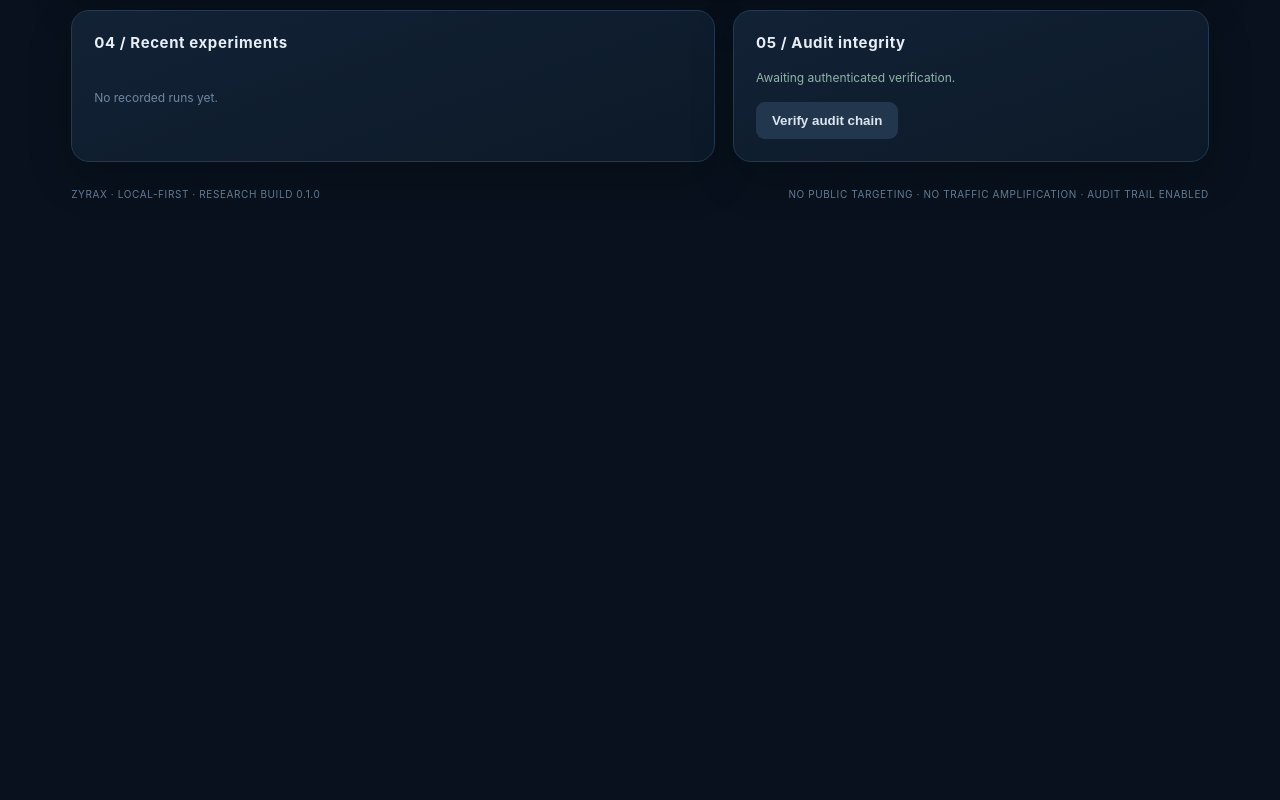
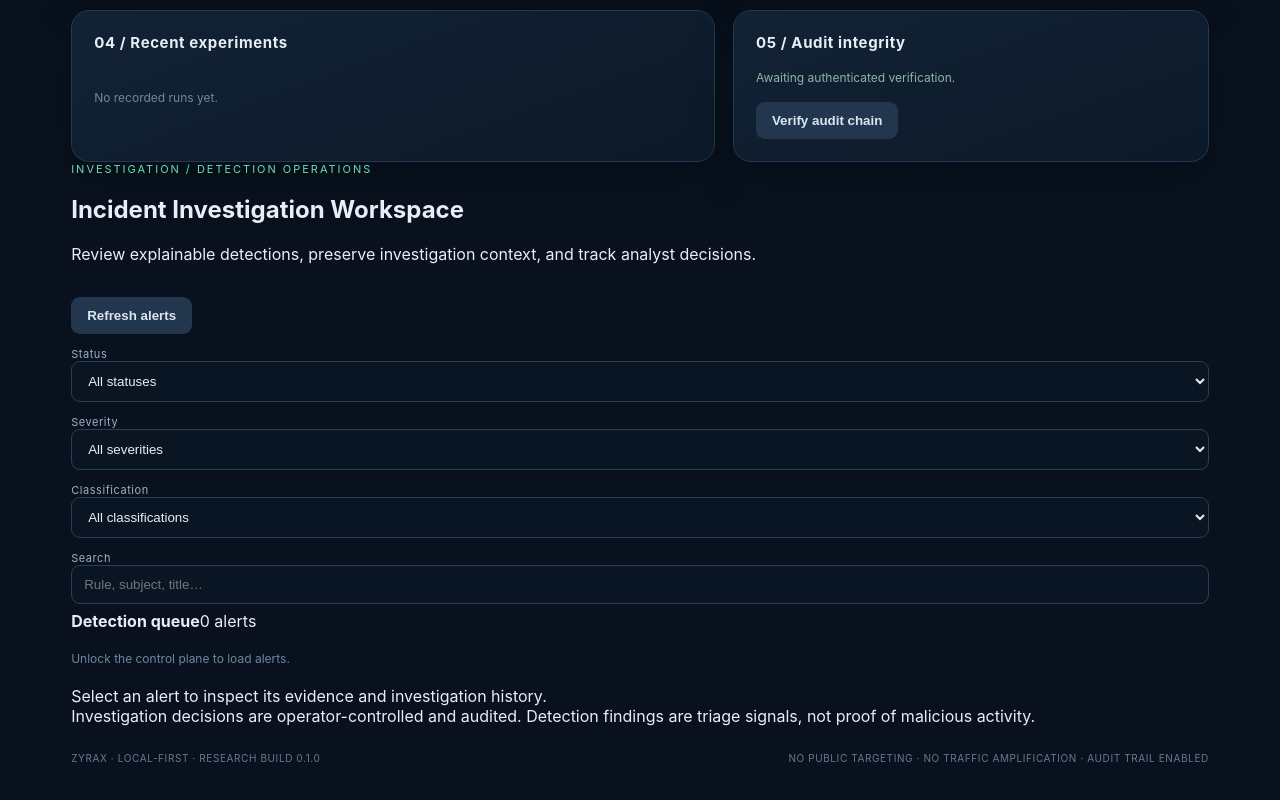
Before and after one commit to mohamedelghazali/GurGur, a plain HTML site: page app/static/index.html in a window 1280 px wide. Shown: the part 1197-1997 px from the top of the page. Before the commit the page ends 1467 px from the top, so only its background shows below. Drawn offline with Linux system fonts and the light colour scheme.

Commit message:
feat(ui): add incident investigation workspace shell

```diff
--- a/app/static/index.html
+++ b/app/static/index.html
@@ -6,6 +6,7 @@
   <meta name="color-scheme" content="dark">
   <title>ZYRAX — Network Intelligence & Defense Platform</title>
   <link rel="stylesheet" href="/static/app.css">
+  <link rel="stylesheet" href="/static/incidents.css">
 </head>
 <body>
 <header><div class="brand"><div class="mark">Z</div><div><strong>ZYRAX</strong><small>SEE BEYOND. DEFEND SMARTER.</small></div></div><div class="status" id="systemStatus">● LOCAL CONTROL PLANE</div></header>
@@ -42,8 +43,24 @@
     <div class="panel"><h2>04 / Recent experiments</h2><div id="runHistory" class="empty">No recorded runs yet.</div></div>
     <div class="panel"><h2>05 / Audit integrity</h2><div class="audit" id="auditStatus">Awaiting authenticated verification.</div><button class="btn secondary" id="verifyAudit" type="button">Verify audit chain</button></div>
   </section>
+
+  <section class="incident-workspace" id="incidentWorkspace" aria-labelledby="incidentTitle">
+    <div class="incident-heading"><div><div class="eyebrow">Investigation / Detection Operations</div><h2 id="incidentTitle">Incident Investigation Workspace</h2><p>Review explainable detections, preserve investigation context, and track analyst decisions.</p></div><button class="btn secondary" id="incidentRefresh" type="button">Refresh alerts</button></div>
+    <div class="incident-filters" aria-label="Alert filters">
+      <label>Status<select id="incidentStatus"><option value="">All statuses</option><option value="new">New</option><option value="acknowledged">Acknowledged</option><option value="investigating">Investigating</option><option value="resolved">Resolved</option></select></label>
+      <label>Severity<select id="incidentSeverity"><option value="">All severities</option><option value="critical">Critical</option><option value="high">High</option><option value="medium">Medium</option><option value="low">Low</option></select></label>
+      <label>Classification<select id="incidentClassification"><option value="">All classifications</option><option value="undetermined">Undetermined</option><option value="true_positive">True positive</option><option value="false_positive">False positive</option><option value="benign">Benign</option></select></label>
+      <label>Search<input id="incidentSearch" type="search" maxlength="120" placeholder="Rule, subject, title…"></label>
+    </div>
+    <div class="incident-layout">
+      <section class="incident-list-panel" aria-label="Detection alerts"><div class="incident-list-head"><strong>Detection queue</strong><span id="incidentCount">0 alerts</span></div><div id="incidentList" class="incident-list"><div class="empty">Unlock the control plane to load alerts.</div></div></section>
+      <section class="incident-detail-panel" aria-label="Selected incident"><div id="incidentDetail" class="incident-empty">Select an alert to inspect its evidence and investigation history.</div></section>
+    </div>
+    <div class="incident-footnote">Investigation decisions are operator-controlled and audited. Detection findings are triage signals, not proof of malicious activity.</div>
+  </section>
   <div class="foot"><span>ZYRAX · LOCAL-FIRST · RESEARCH BUILD 0.1.0</span><span>NO PUBLIC TARGETING · NO TRAFFIC AMPLIFICATION · AUDIT TRAIL ENABLED</span></div>
 </main>
 <script src="/static/app.js" defer></script>
+<script src="/static/incidents.js" defer></script>
 </body>
 </html>
```
